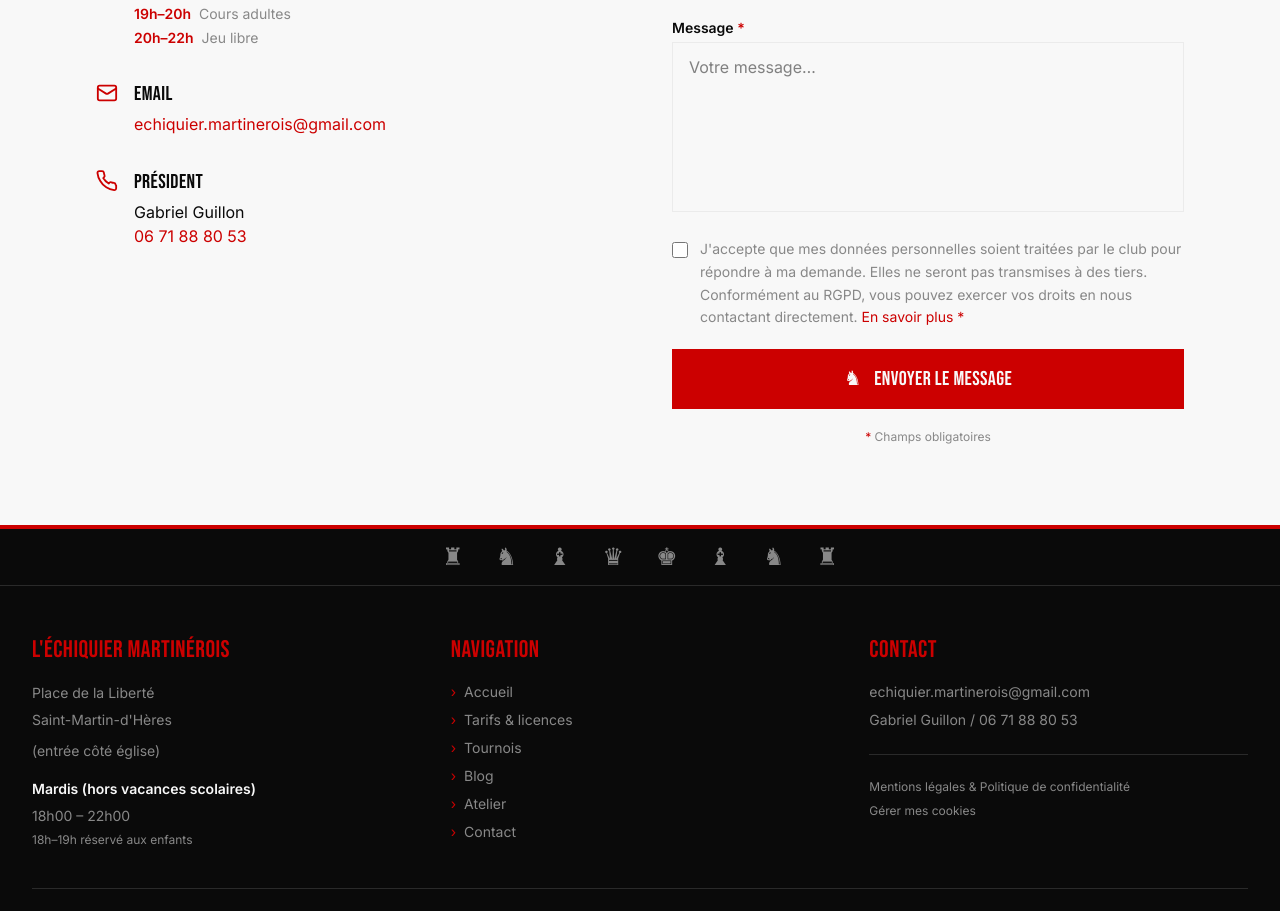
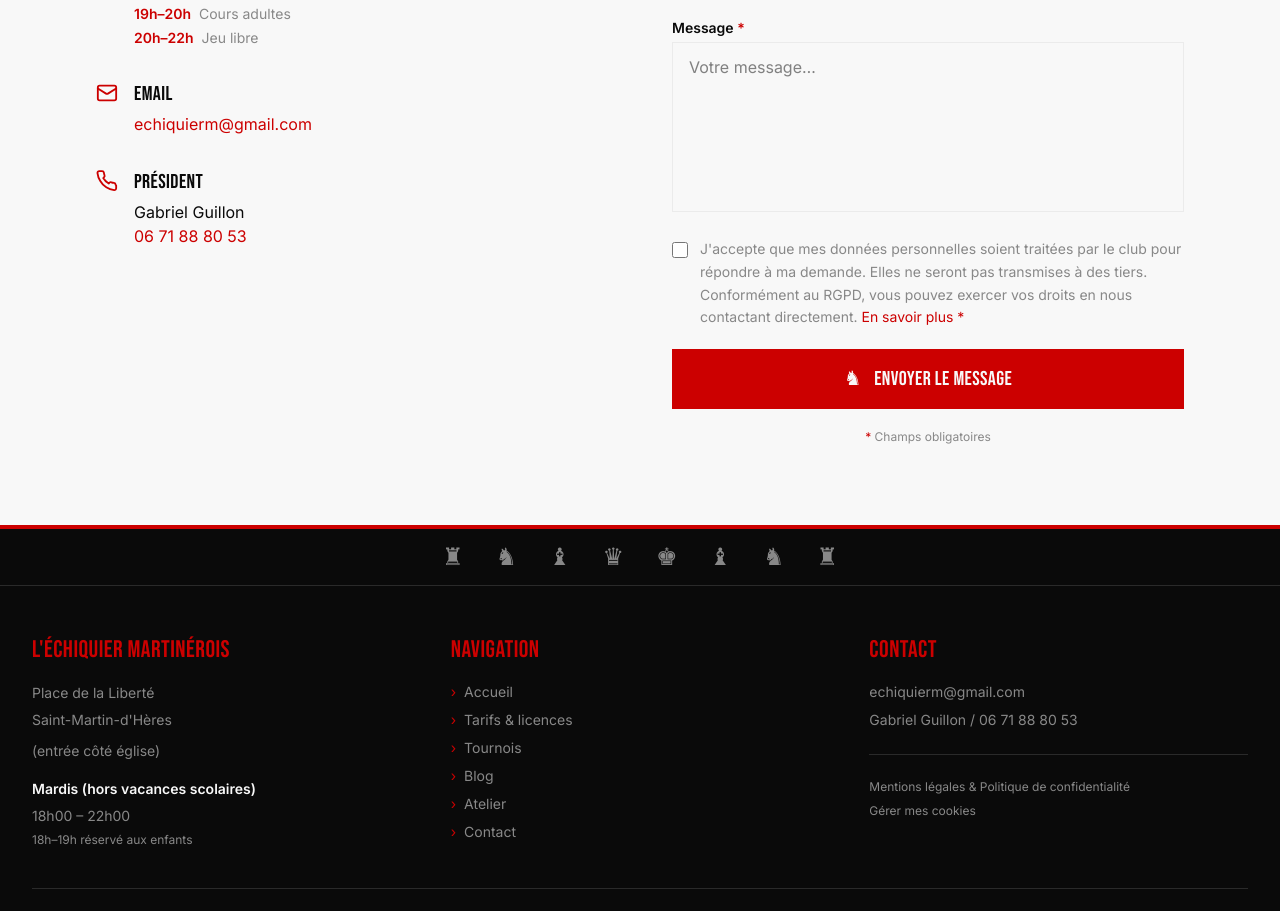
Before and after one commit to Alexandre74739/echiquier-martinerois, a Next.js app: page /contact in a window 1280 px wide. Shown: the part 898-1809 px from the top of the page. Built offline with nearby package versions, Linux system fonts and the light colour scheme; no server answers.

Commit message:
correction des adresses email dans plusieurs composants et mise à jour de la couleur de fond des cases sombres

```diff
--- a/src/app/atelier/_components/boardOptions.ts
+++ b/src/app/atelier/_components/boardOptions.ts
@@ -1,6 +1,6 @@
 export const boardOptions = {
   boardStyle: { borderRadius: 0, boxShadow: '0 0 0 4px #0A0A0A' },
-  darkSquareStyle: { backgroundColor: '#2A2A2A' },
+  darkSquareStyle: { backgroundColor: '#383030' },
   lightSquareStyle: { backgroundColor: '#F8F8F8' },
   dropSquareStyle: { boxShadow: 'inset 0 0 1px 6px rgba(204,0,0,0.6)' },
   animationDurationInMs: 200,
--- a/src/app/contact/_components/ContactInfos.tsx
+++ b/src/app/contact/_components/ContactInfos.tsx
@@ -46,10 +46,10 @@ export function ContactInfos() {
 
         <InfoItem icon={<IconMail size={22} />} titre="Email">
           <a
-            href="mailto:echiquier.martinerois@gmail.com"
+            href="mailto:echiquierm@gmail.com"
             className="text-red hover:underline break-all"
           >
-            echiquier.martinerois@gmail.com
+            echiquierm@gmail.com
           </a>
         </InfoItem>
 
--- a/src/app/mentions-legales/page.tsx
+++ b/src/app/mentions-legales/page.tsx
@@ -31,7 +31,7 @@ export default function MentionsLegalesPage() {
               <strong>Forme juridique :</strong> Association loi 1901<br />
               <strong>Siège social :</strong> Place de la Liberté, 38400 Saint-Martin-d'Hères<br />
               <strong>Email :</strong>{' '}
-              <a href="mailto:echiquier.martinerois@gmail.com">echiquier.martinerois@gmail.com</a><br />
+              <a href="mailto:echiquierm@gmail.com">echiquierm@gmail.com</a><br />
               <strong>Président :</strong> Gabriel Guillon — 06 71 88 80 53
             </p>
           </Section>
@@ -98,7 +98,7 @@ export default function MentionsLegalesPage() {
             </ul>
             <p>
               Pour exercer ces droits, contactez-nous à{' '}
-              <a href="mailto:echiquier.martinerois@gmail.com">echiquier.martinerois@gmail.com</a>.
+              <a href="mailto:echiquierm@gmail.com">echiquierm@gmail.com</a>.
               En cas de désaccord, vous pouvez saisir la{' '}
               <a href="https://www.cnil.fr" target="_blank" rel="noopener noreferrer">CNIL</a>.
             </p>
--- a/src/app/page.tsx
+++ b/src/app/page.tsx
@@ -47,7 +47,7 @@ const faq = [
   {
     question: "Comment inscrire son enfant au club d'échecs à Grenoble ?",
     reponse:
-      "Les enfants sont acceptés dès 6 ans. Contactez-nous par email à echiquier.martinerois@gmail.com ou venez directement un mardi à 18h pour un cours découverte.",
+      "Les enfants sont acceptés dès 6 ans. Contactez-nous par email à echiquierm@gmail.com ou venez directement un mardi à 18h pour un cours découverte.",
   },
 ];
 
@@ -72,7 +72,7 @@ const clubJsonLd = {
     "Club d'échecs à Saint-Martin-d'Hères (Grenoble). Cours pour enfants, ados et adultes tous les mardis.",
   url: "https://echiquier-martinerois.com",
   telephone: "+33671888053",
-  email: "echiquier.martinerois@gmail.com",
+  email: "echiquierm@gmail.com",
   address: {
     "@type": "PostalAddress",
     streetAddress: "Place de la Liberté",
--- a/src/components/layout/CookieBanner.tsx
+++ b/src/components/layout/CookieBanner.tsx
@@ -24,16 +24,16 @@ export function CookieBanner() {
             </span>
             <p className="text-sm text-gris leading-relaxed">
               Ce site utilise uniquement des cookies strictement nécessaires à
-              son fonctionnement (mémorisation de vos préférences d&apos;affichage).
-              Aucun cookie de suivi ou de mesure d&apos;audience n&apos;est utilisé.
+              son fonctionnement (mémorisation de vos préférences d'affichage).
+              Aucun cookie de suivi ou de mesure d'audience n'est utilisé.
             </p>
           </div>
           <div className="shrink-0">
             <button
               onClick={() => savePrefs({ necessary: true })}
-              className="px-4 py-2 text-sm bg-red hover:bg-red-hover text-blanc font-semibold transition-colors"
+              className="px-4 py-2 text-sm bg-red hover:bg-red-hover text-blanc font-semibold transition-colors cursor-pointer"
             >
-              J&apos;ai compris
+              J'ai compris
             </button>
           </div>
         </div>
--- a/src/components/layout/Footer.tsx
+++ b/src/components/layout/Footer.tsx
@@ -84,10 +84,10 @@ export function Footer() {
             </h3>
             <div className="space-y-2 text-sm text-gris">
               <a
-                href="mailto:echiquier.martinerois@gmail.com"
+                href="mailto:echiquierm@gmail.com"
                 className="block hover:text-red transition-colors"
               >
-                echiquier.martinerois@gmail.com
+                echiquierm@gmail.com
               </a>
               <a
                 href="tel:+33671888053"
```
